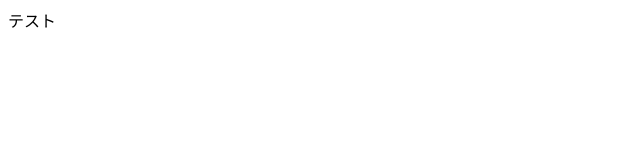
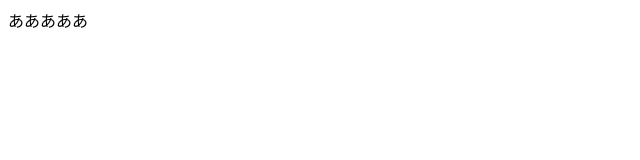
Before and after one commit to katokou0921/20240429-git-workshop, a plain HTML site: page index.html in a window 1280 px wide. Shown: the full height of the page, 0-640 px from the left. Drawn offline with Linux system fonts and the light colour scheme.

Commit message:
Update index.html

```diff
--- a/index.html
+++ b/index.html
@@ -5,6 +5,6 @@
     <title>タイトル</title>
   </head>
   <body>
-    テスト
+    あああああ
   </body>
 </html>
```
